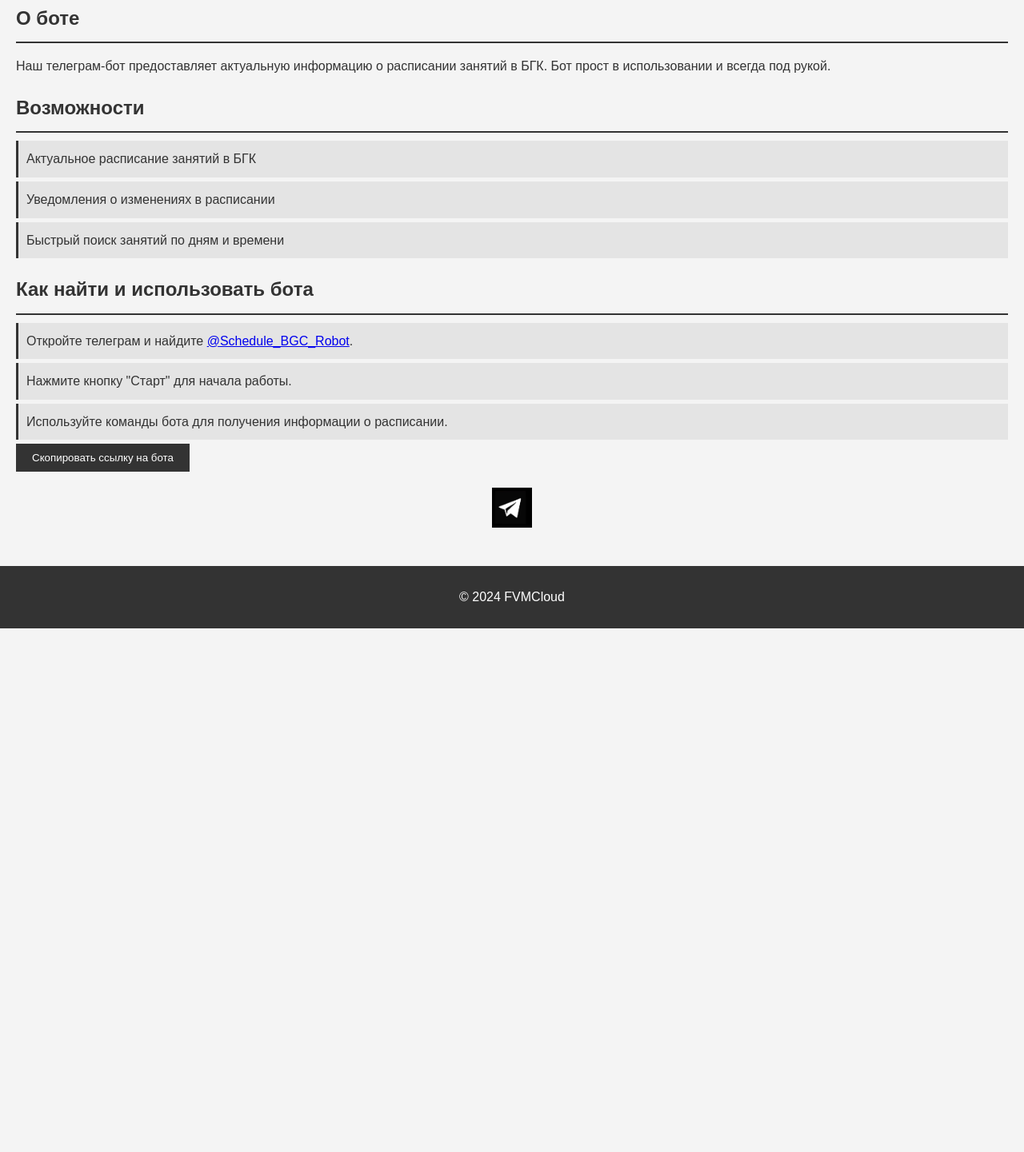
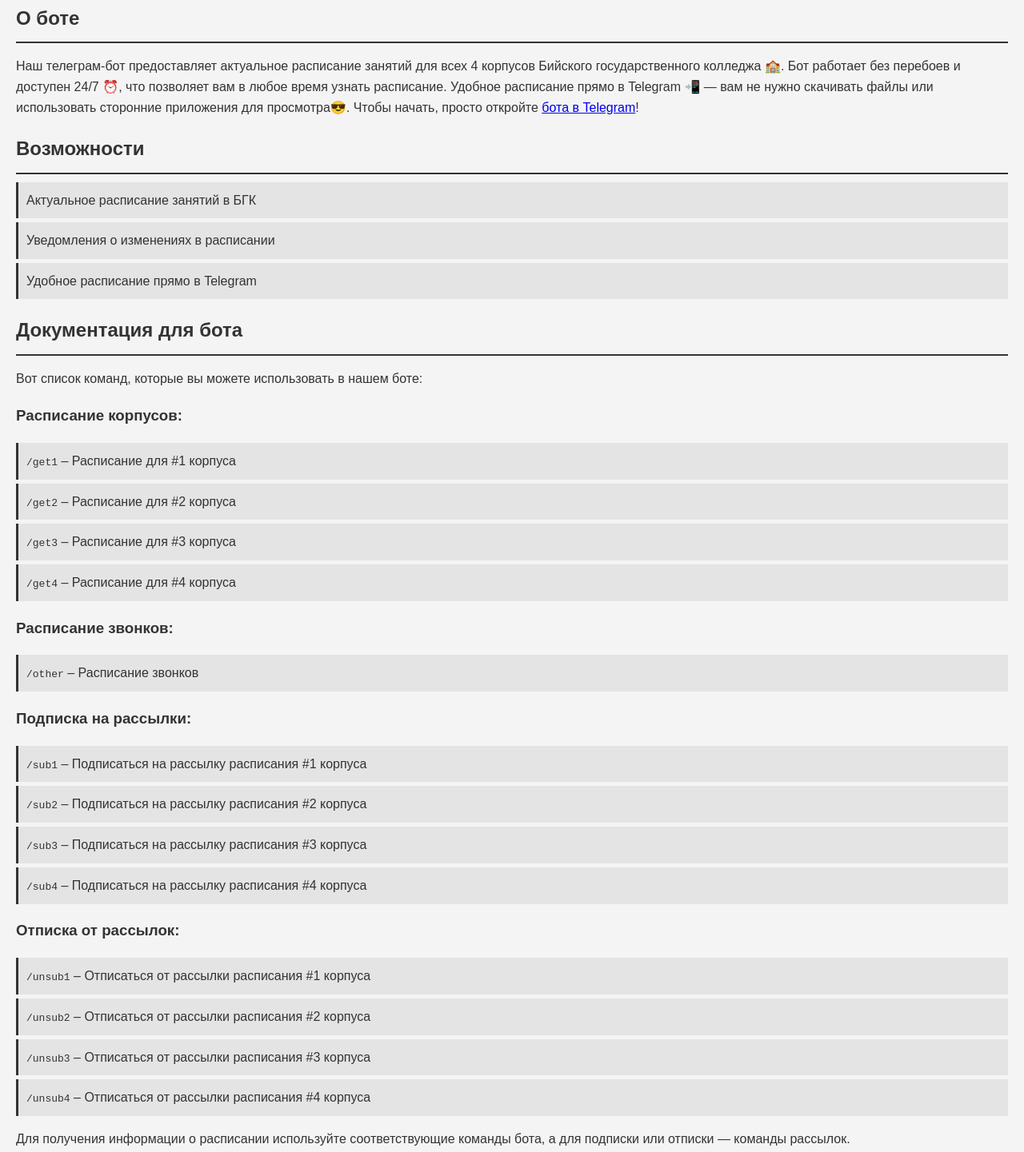
Before and after one commit to roki200/schedule_bgc_site, a plain HTML site: page index.html in a window 1280 px wide. Shown: the part 217-1658 px from the top of the page at 80% size. Before the commit the page ends 1003 px from the top, so only its background shows below. Drawn offline with Linux system fonts and the light colour scheme.

Commit message:
Update index.html

```diff
--- a/index.html
+++ b/index.html
@@ -16,24 +16,69 @@
     </header>
     <main>
         <section id="about">
+            <section id="about">
                 <h2>О боте</h2>
-            <p>Наш телеграм-бот предоставляет актуальную информацию о расписании занятий в БГК. Бот прост в
-                использовании и всегда под рукой.</p>
+                <p>Наш телеграм-бот предоставляет актуальное расписание занятий для всех 4 корпусов Бийского
+                    государственного
+                    колледжа 🏫. Бот работает без перебоев и доступен 24/7 ⏰, что позволяет вам в любое время узнать
+                    расписание.
+                    Удобное расписание прямо в Telegram 📲 — вам не нужно скачивать файлы или использовать сторонние
+                    приложения для
+                    просмотра😎. Чтобы начать, просто откройте <a href="https://t.me/Schedule_BGC_Robot"
+                        target="_blank">бота в
+                        Telegram</a>!</p>
             </section>
+
             <section id="features">
                 <h2>Возможности</h2>
                 <ul>
                     <li>Актуальное расписание занятий в БГК</li>
                     <li>Уведомления о изменениях в расписании</li>
-                <li>Быстрый поиск занятий по дням и времени</li>
+                    <li>Удобное расписание прямо в Telegram </li>
                 </ul>
+            </section>
+            <section id="documentation">
+                <h2>Документация для бота</h2>
+                <p>Вот список команд, которые вы можете использовать в нашем боте:</p>
+
+                <h3>Расписание корпусов:</h3>
+                <ul>
+                    <li><code>/get1</code> – Расписание для #1 корпуса</li>
+                    <li><code>/get2</code> – Расписание для #2 корпуса</li>
+                    <li><code>/get3</code> – Расписание для #3 корпуса</li>
+                    <li><code>/get4</code> – Расписание для #4 корпуса</li>
+                </ul>
+
+                <h3>Расписание звонков:</h3>
+                <ul>
+                    <li><code>/other</code> – Расписание звонков</li>
+                </ul>
+
+                <h3>Подписка на рассылки:</h3>
+                <ul>
+                    <li><code>/sub1</code> – Подписаться на рассылку расписания #1 корпуса</li>
+                    <li><code>/sub2</code> – Подписаться на рассылку расписания #2 корпуса</li>
+                    <li><code>/sub3</code> – Подписаться на рассылку расписания #3 корпуса</li>
+                    <li><code>/sub4</code> – Подписаться на рассылку расписания #4 корпуса</li>
+                </ul>
+
+                <h3>Отписка от рассылок:</h3>
+                <ul>
+                    <li><code>/unsub1</code> – Отписаться от рассылки расписания #1 корпуса</li>
+                    <li><code>/unsub2</code> – Отписаться от рассылки расписания #2 корпуса</li>
+                    <li><code>/unsub3</code> – Отписаться от рассылки расписания #3 корпуса</li>
+                    <li><code>/unsub4</code> – Отписаться от рассылки расписания #4 корпуса</li>
+                </ul>
+
+                <p>Для получения информации о расписании используйте соответствующие команды бота, а для подписки или
+                    отписки — команды рассылок.</p>
             </section>
             <section id="contact">
                 <h2>Как найти и использовать бота</h2>
                 <ol>
                     <li>Откройте телеграм и найдите <a href="https://t.me/Schedule_BGC_Robot"
                             target="_blank">@Schedule_BGC_Robot</a>.</li>
-                <li>Нажмите кнопку "Старт" для начала работы.</li>
+                    <li>Введите команду /start для начала работы.</li>
                     <li>Используйте команды бота для получения информации о расписании.</li>
                 </ol>
                 <button id="copyButton">Скопировать ссылку на бота</button>
```
Lines whose indentation alone changed are shown as unchanged.
